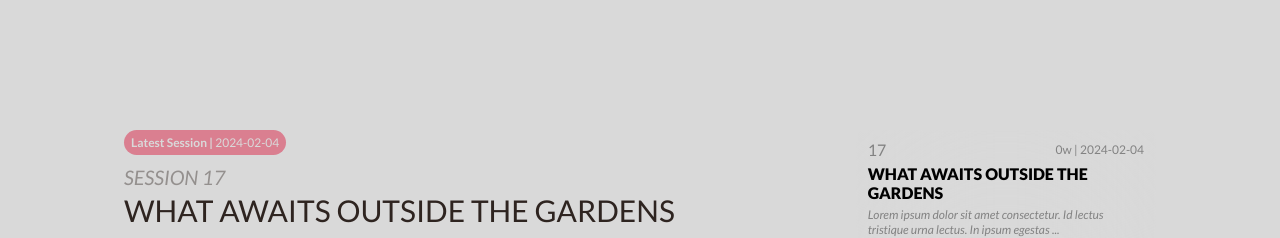
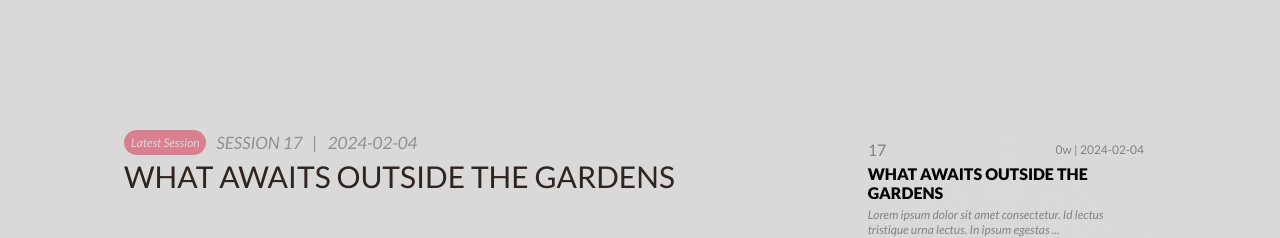
Before and after one commit to hollyefig/avrovia, a React (Create React App) app: page / in a window 1280 px wide. Shown: the part 2260-2498 px from the top of the page. Built offline with nearby package versions, Linux system fonts and the light colour scheme.

Commit message:
updated latest session sect, tuned functionality

```diff
--- a/src/components/sect2/Card.jsx
+++ b/src/components/sect2/Card.jsx
@@ -9,11 +9,9 @@ export default function Card({ img, alt, openCard, data }) {
   const directionRef = useRef(null);
 
   const mouseEnter = (e) => {
-    console.log("enter", e.target.id);
     gsap.to(e.target, { scale: 1.05, duration: 0.3 });
   };
   const mouseLeave = (e) => {
-    console.log("leave", e.target.id);
     gsap.to(e.target, { scale: 1, duration: 0.3 });
   };
 
--- a/src/components/sect4/Sect4.jsx
+++ b/src/components/sect4/Sect4.jsx
@@ -10,16 +10,17 @@ export default function Sect4() {
 
   // ? session data
   const seshData = data.sessions;
-  const recent = seshData[seshData.length - 1];
+  const recent = {
+    info: seshData[seshData.length - 1],
+    index: seshData.length,
+  };
   const [latest, setLatest] = useState(recent);
 
   const sessions = seshData.slice();
   sessions.reverse();
 
-  console.log();
-
   // ? get tab key names, tab width state
-  const tabs = Object.keys(latest.tabs);
+  const tabs = Object.keys(latest.info.tabs);
   const [highlightWidth, setHighlightWidth] = useState();
   // ? carousel
   const carouselRef = useRef(null);
@@ -72,9 +73,8 @@ export default function Sect4() {
   const dates = getPrevMonday();
 
   // ! get session
-  const getSession = (e) => {
-    console.log(e);
-    setLatest(e);
+  const getSession = (e, index) => {
+    setLatest({ info: e, index: index });
   };
 
   // * useEffect
@@ -97,25 +97,33 @@ export default function Sect4() {
     };
   }, [list, setHighlightWidth]);
 
+  console.log();
+
   return (
     <div className='floralBgWrap'>
       <div className='floralBg'></div>
       <div className='sect4Wrap'>
         <div className='sect4Content copyFont'>
           <div className='sect4Left'>
-            {/* latest session node  */}
-            <div className='countdownWrap copyDefault'>
-              <span className='countdownCopy'>
-                <span className='fontBold'>Latest Session |</span>{" "}
-                {dates[0].date}
+            {/* session number, date */}
+            <div className='seshNum brown'>
+              {/* latest session node  */}
+              {latest.index === seshData.length && (
+                <div className='countdownWrap copyDefault'>
+                  <span className='countdownCopy'>
+                    <span>Latest Session</span>{" "}
+                  </span>
+                </div>
+              )}
+              <span>session {latest.index}</span>
+              <span>|</span>
+              <span className='activeDate'>
+                {dates[seshData.length - latest.index].date}
               </span>
             </div>
-            {/* session number */}
-            <div className='seshNum uppercase brown'>
-              session {seshData.length}
-            </div>
             {/* session name */}
-            <div className='seshName uppercase brown'>{latest.name}</div>
+            <div className='seshName uppercase brown'>{latest.info.name}</div>
+
             {/* nav  */}
             <div className='sect4NavWrap'>
               <div
@@ -138,14 +146,14 @@ export default function Sect4() {
                     className='copyDefault'
                     style={{ whiteSpace: "pre-line" }}
                   >
-                    {latest.tabs.summary}
+                    {latest.info.tabs.summary}
                   </pre>
                 </div>
                 {/* video  */}
                 <div className='seshVideo'>
-                  {latest.tabs.video && (
+                  {latest.info.tabs.video && (
                     <iframe
-                      src={latest.tabs.video}
+                      src={latest.info.tabs.video}
                       title='YouTube video player'
                       allow='accelerometer; autoplay; clipboard-write; encrypted-media; gyroscope; picture-in-picture;'
                       allowFullScreen
@@ -153,7 +161,7 @@ export default function Sect4() {
                     ></iframe>
                   )}
                 </div>
-                <div className='seshGallery'>{latest.tabs.gallery}</div>
+                <div className='seshGallery'>{latest.info.tabs.gallery}</div>
               </div>
             </div>
           </div>
@@ -184,7 +192,7 @@ export default function Sect4() {
                   </div>
                   <div
                     className='prevSeshLink uppercase'
-                    onClick={() => getSession(e)}
+                    onClick={() => getSession(e, sessions.length - index)}
                   >
                     view session
                   </div>
--- a/src/components/sect4/sect4.css
+++ b/src/components/sect4/sect4.css
@@ -38,16 +38,27 @@
     row-gap: 10px;
 }
 
-.sect4Left > .countdownWrap {
+.seshNum {
+    font-style: italic;
+    display: flex;
+    flex-direction: row;
+    column-gap: 10px;
+    align-items: center;
+    font-size: 17px;
+}
+
+.seshNum > span {
+    display: inline-block;
+    text-transform: uppercase;
+    opacity: .4;
+}
+
+.seshNum > .countdownWrap {
     font-size: 12px;
     padding: 5px 7px;
+    opacity: 1;
 }
 
-.seshNum {
-    opacity: .4;
-    font-style: italic;
-    font-size: 20px;
-}
 
 .seshName {
     font-size: 30px;
```
